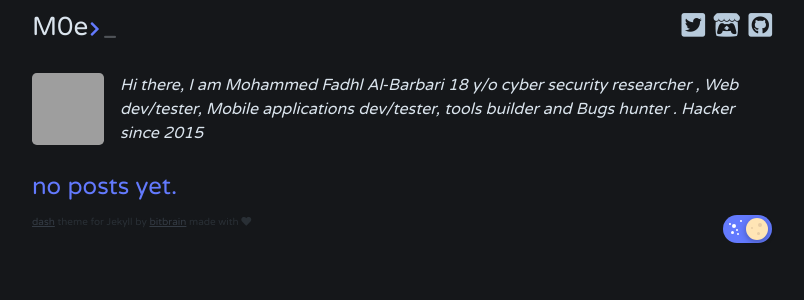
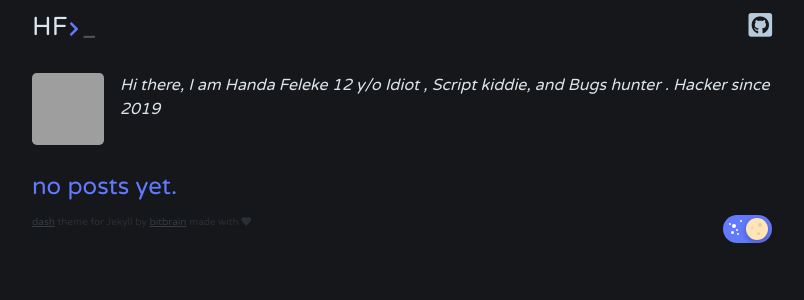
Before and after one commit to Spellingis/Spellingis.github.io, a Jekyll site: the page built from index.html, in a window 1280 px wide. Shown: the top 300 px of the page, without its empty margins (238-1042 px from the left). Built offline with Jekyll 4.4.1, drawn with Linux system fonts in a browser that asks for light colours; the list of posts is cut into pages by our own code; grey boxes are pictures that could not be loaded.

Commit message:
Update _config.yml

```diff
--- a/_config.yml
+++ b/_config.yml
@@ -1,9 +1,8 @@
-title: M0e
-author: Mohammed F. Al-Barbari
-email: moe@grodriket.com
+title: HF
+author: Handa Feleke
+email: handa.feleke@kippnash.org
 description: > # this means to ignore newlines until "show_exerpts:"
-  Hi there, I am Mohammed Fadhl Al-Barbari 18 y/o cyber security researcher , Web dev/tester, Mobile applications dev/tester, tools builder and Bugs hunter .
-  Hacker since 2015
+  Hi there, I am Handa Feleke 12 y/o Idiot , Script kiddie, and Bugs hunter . Hacker since 2019
 show_excerpts: false # set to true to show excerpts on the homepage
 
 paginate: 5
@@ -20,18 +19,12 @@ dash:
   date_format: "%b %-d, %Y"
 
   disqus:
-    shortname: m4dm0e-github-io
+    shortname: Spellingis-github-io
 
   # generate social links in footer
   # supported colors: green, red, orange, blue, cyan, pink, teal, yellow, indigo, purple
   social_links:
-    - url: https://twitter.com/m4dm0e
-      icon: twitter-square
-      color: green
-    - url: https://moe.grodriket.com
-      icon: itch-io
-      color: red
-    - url: https://github.com/m4dm0e
+    - url: https://github.com/Spellingis
       icon: github-square
       color: purple
 
@@ -51,4 +44,4 @@ plugins:
 
 # Replaces the default avatar provider (gravatar)
 avatar_source: github
-github_username: m4dm0e
+github_username: Spellingis
```
